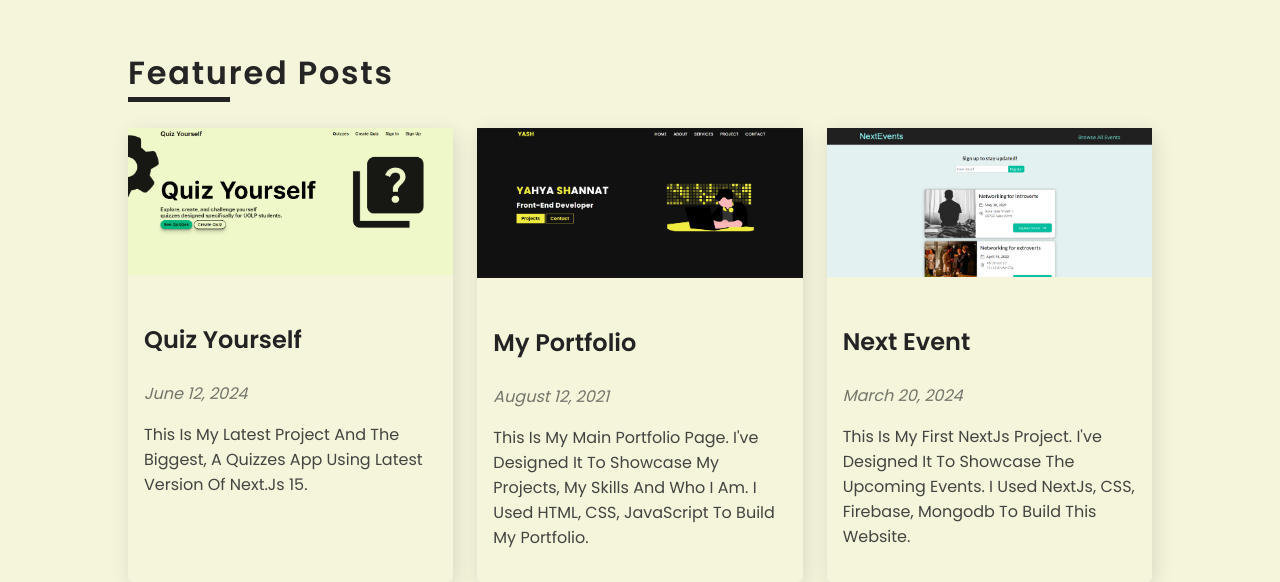
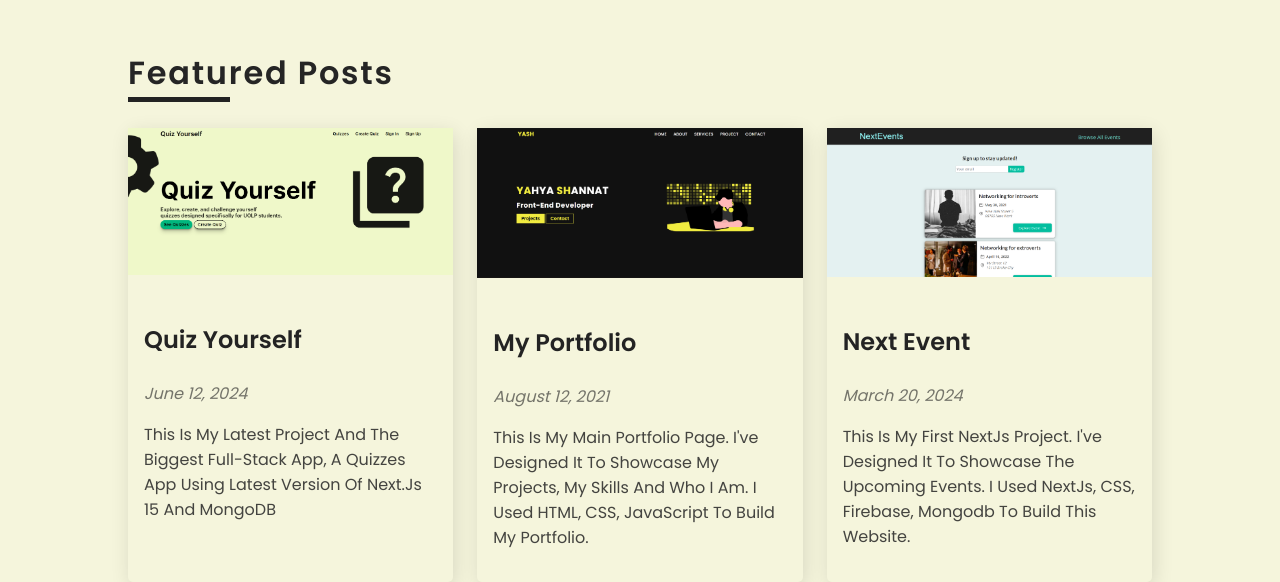
Before and after one commit to YASHDEV42/projects, a Next.js app: page / in a window 1280 px wide. Shown: the part 778-1360 px from the top of the page. Built offline with nearby package versions, Linux system fonts and the light colour scheme.

Commit message:
Update projects.js

```diff
--- a/projects.js
+++ b/projects.js
@@ -3,7 +3,7 @@ const projects = [
     title: "Quiz Yourself",
     image: "project-5.png",
     excerpt:
-      "This is my latest project and the biggest, a quizzes app using latest version of Next.Js 15.",
+      "This is my latest project and the biggest full-stack app, a quizzes app using latest version of Next.Js 15 and MongoDB",
 
     date: "2024-06-12",
     isFeatured: true,
```
